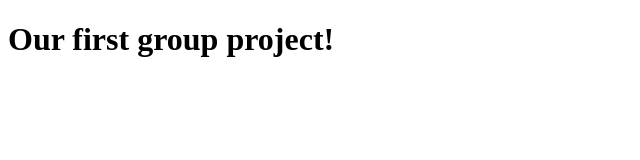
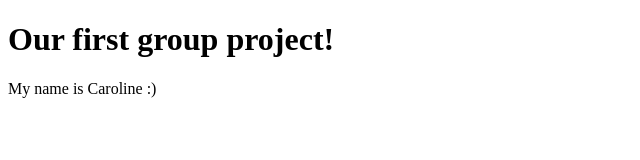
Before and after one commit to studygroupbootcamp/FirstProject, a plain HTML site: page Front End/index.html in a window 1280 px wide. Shown: the whole page, without its empty margins (0-640 px from the left). Drawn offline with Linux system fonts and the light colour scheme.

Commit message:
Caroline added name

```diff
--- a/Front End/index.html
+++ b/Front End/index.html
@@ -8,5 +8,6 @@
 </head>
 <body>
     <h1>Our first group project!</h1>
+    <p>My name is Caroline :)</p>
 </body>
 </html>
```
